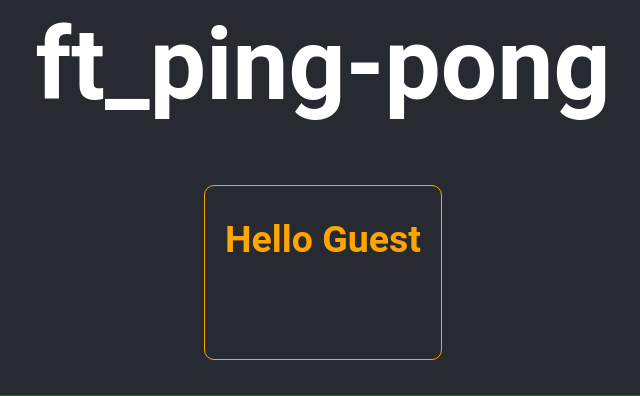
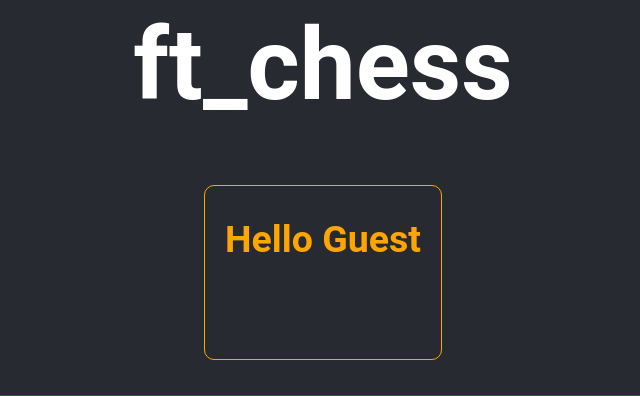
Before and after one commit to limitlecc/https-github.com-jkaplin-ping-pong, a PHP site: page /tournament/index.php in a window 1280 px wide. Shown: the top 396 px of the page, without its empty margins (317-957 px from the left). Run offline with PHP 8.4, Linux system fonts and the light colour scheme; data that the repository does not hold is empty.

Commit message:
Update index.php

```diff
--- a/tournament/index.php
+++ b/tournament/index.php
@@ -45,7 +45,7 @@
 </head>
 
 <body>
-	<h1>ft_ping-pong</h1>
+	<h1>ft_chess</h1>
 	<br>
 <div id="wrapper">
 	<div id="message">
```
